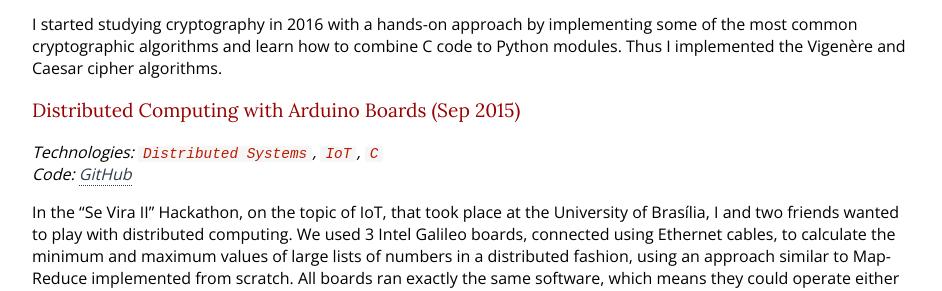
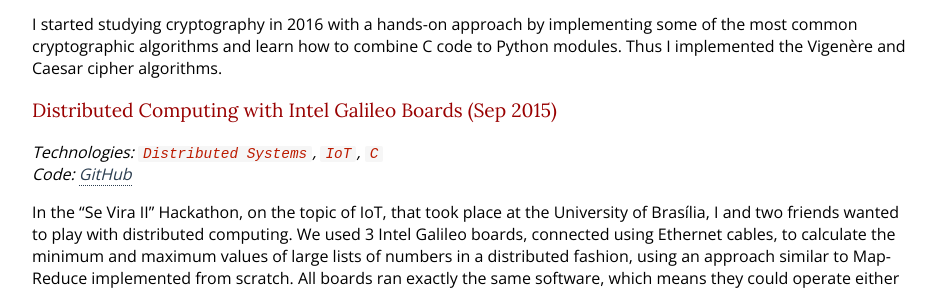
Before and after one commit to matheusportela/matheusportela.github.io, a Jekyll site: the page built from portfolio/index.md, in a window 1280 px wide and 900 px high, scrolled down 1731 px. Shown: the part 162-453 px from the top of the window, without its empty margins (168-1110 px from the left). Built offline with Jekyll 4.4.1, drawn with Linux system fonts in a browser that asks for light colours; some web fonts are replaced.

```diff
--- a/portfolio/index.md
+++ b/portfolio/index.md
@@ -55,7 +55,7 @@
 
 I started studying cryptography in 2016 with a hands-on approach by implementing some of the most common cryptographic algorithms and learn how to combine C code to Python modules. Thus I implemented the Vigenère and Caesar cipher algorithms.
 
-### Distributed Computing with Arduino Boards (Sep 2015)
+### Distributed Computing with Intel Galileo Boards (Sep 2015)
 _Technologies: `Distributed Systems`, `IoT`, `C`_<br>
 _Code: [GitHub](https://github.com/matheusportela/teemeteam)_
 
```
Also changed, not shown: index.md (+1 -1 lines), publications/index.md (+1 -1 lines), 2 other files.
